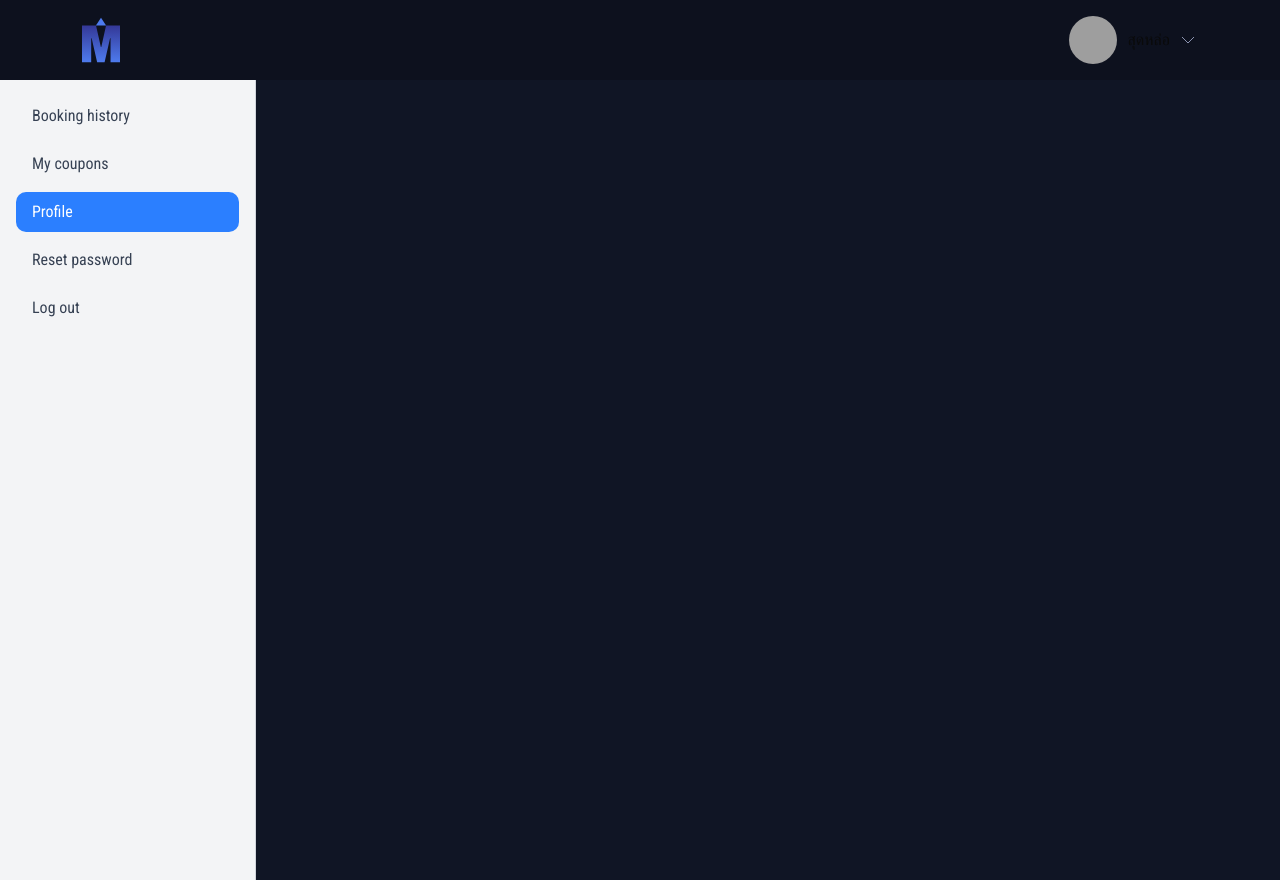
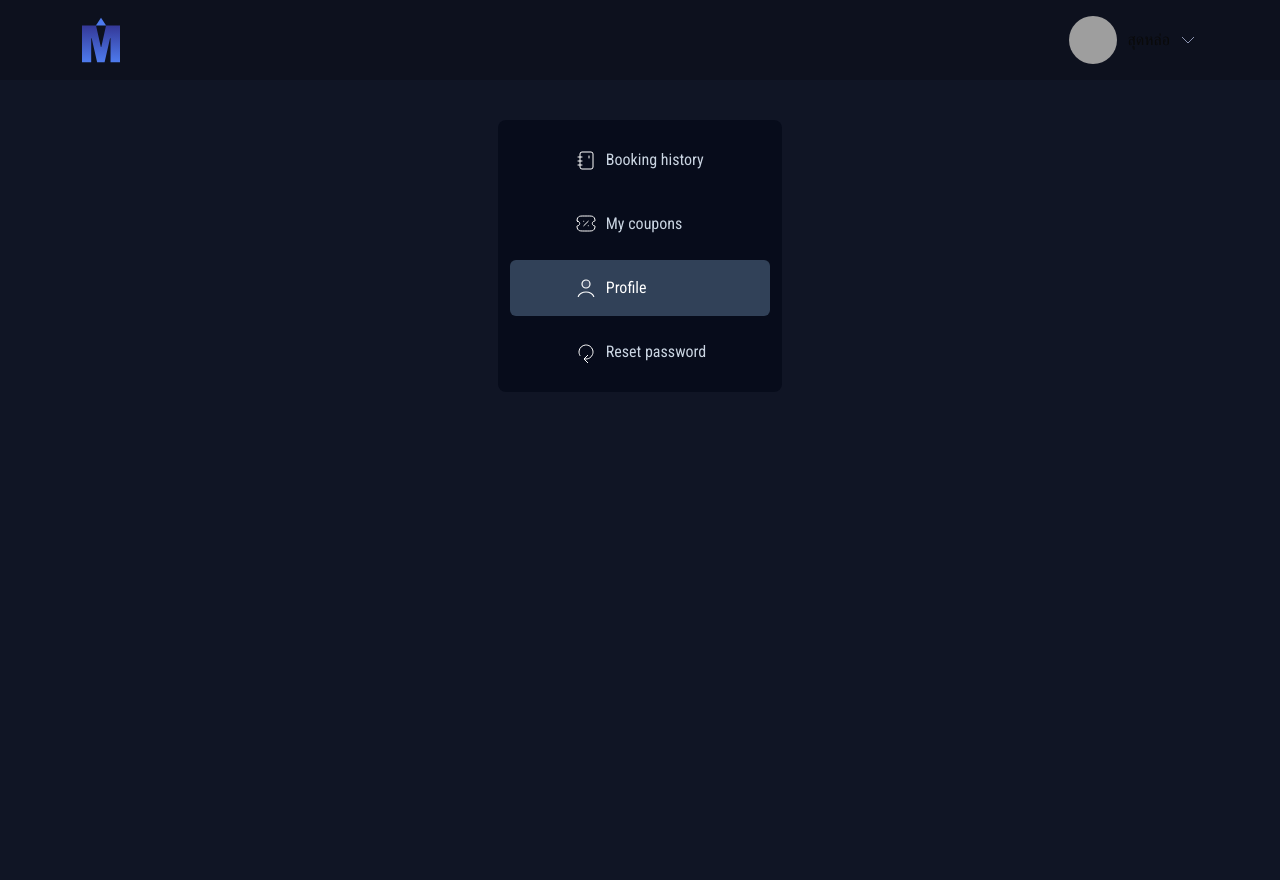
Before and after one commit to KrittidejDev/MinorCineplex, a Next.js app: page /profiles/profile in a window 1280 px wide. After the commit the page ends 800 px from the top, so only its background shows below. Built offline with nearby package versions, Linux system fonts and the light colour scheme; grey boxes are pictures that could not be loaded; a web font is replaced by a local one.

Commit message:
feat: ProfileBar

```diff
--- a/src/components/Widgets/ProfileBar.tsx
+++ b/src/components/Widgets/ProfileBar.tsx
@@ -1,42 +1,53 @@
-import React from "react";
-import Link from "next/link";
-import { useRouter } from "next/router";
+import React from 'react'
+import Link from 'next/link'
+import { useRouter } from 'next/router'
+import UserDuotone from '../Icons/UserDuotone'
+import NotebookLight from '../Icons/NotebookLight'
+import CouponLight from '../Icons/CouponLight'
+import RefreshLight from '../Icons/RefreshLight'
 
 const ProfileBar = () => {
-  const router = useRouter();
-  const pathname = router.pathname; // path ปัจจุบัน เช่น "/profiles/profile"
+  const router = useRouter()
+  const pathname = router.pathname
 
   const navigationItems = [
-    { label: "Booking history", href: "/profiles/bookingHistory" },
-    { label: "My coupons", href: "/profiles/myCoupon" },
-    { label: "Profile", href: "/profiles/profile" },
-    { label: "Reset password", href: "/profiles/resetPassword" },
-    { label: "Log out", href: "/" },
-  ];
+    {
+      icon: <NotebookLight />,
+      label: 'Booking history',
+      href: '/profiles/bookingHistory',
+    },
+    { icon: <CouponLight />, label: 'My coupons', href: '/profiles/myCoupon' },
+    { icon: <UserDuotone />, label: 'Profile', href: '/profiles/profile' },
+    {
+      icon: <RefreshLight />,
+      label: 'Reset password',
+      href: '/profiles/resetPassword',
+    },
+  ]
 
   return (
-    <div className="w-64 h-screen bg-gray-100 p-4 border-r border-gray-300">
-      <nav className="space-y-2">
+    <div className="flex   bg-[#070C1B] p-3 rounded-[8px]">
+      <nav className="flex flex-col space-y-2 ">
         {navigationItems.map((item) => {
-          const isActive = pathname === item.href;
-
+          const isActive = pathname === item.href
           return (
             <Link
               key={item.label}
               href={item.href}
-              className={`block w-full px-4 py-2 rounded-lg transition-colors cursor-pointer ${
+              className={`flex flex-row justify-start items-start w-full px-16 py-4 rounded-[6px] transition-colors cursor-pointer gap-2 ${
                 isActive
-                  ? "bg-blue-500 text-white"
-                  : "text-gray-700 hover:bg-blue-100 hover:text-gray-900"
+                  ? 'bg-slate-700 text-white'
+                  : 'text-slate-300 hover:bg-[#21263F] hover:text-white'
               }`}
             >
-              {item.label}
+              {item.icon}
+              <span>{item.label}</span>
             </Link>
-          );
+          )
         })}
       </nav>
     </div>
-  );
-};
+  )
+}
 
-export default ProfileBar;
+export default ProfileBar
--- a/src/pages/profiles/bookingHistory/index.tsx
+++ b/src/pages/profiles/bookingHistory/index.tsx
@@ -5,7 +5,7 @@ const index = () => {
   return (
     <div className="bg-blue-b flex flex-col min-h-[100dvh]">
       <NavBarWidget/>
-      <div>
+      <div className='flex flex-row items-center justify-center pt-10'>
         <div><ProfileBar/></div>
         <div></div>
       </div>
--- a/src/pages/profiles/myCoupon/index.tsx
+++ b/src/pages/profiles/myCoupon/index.tsx
@@ -5,7 +5,7 @@ const index = () => {
   return (
     <div className="bg-blue-b flex flex-col min-h-[100dvh]">
       <NavBarWidget/>
-      <div>
+      <div className='flex flex-row items-center justify-center pt-10'>
         <div><ProfileBar/></div>
         <div></div>
       </div>
--- a/src/pages/profiles/profile/index.tsx
+++ b/src/pages/profiles/profile/index.tsx
@@ -5,7 +5,7 @@ const index = () => {
   return (
     <div className="bg-blue-b flex flex-col min-h-[100dvh]">
       <NavBarWidget/>
-      <div>
+      <div className='flex flex-row items-center justify-center pt-10'>
         <div><ProfileBar/></div>
         <div></div>
       </div>
--- a/src/pages/profiles/resetPassword/index.tsx
+++ b/src/pages/profiles/resetPassword/index.tsx
@@ -5,7 +5,7 @@ const index = () => {
   return (
     <div className="bg-blue-b flex flex-col min-h-[100dvh]">
       <NavBarWidget/>
-      <div>
+      <div className='flex flex-row items-center justify-center pt-10'>
         <div><ProfileBar/></div>
         <div></div>
       </div>
```
